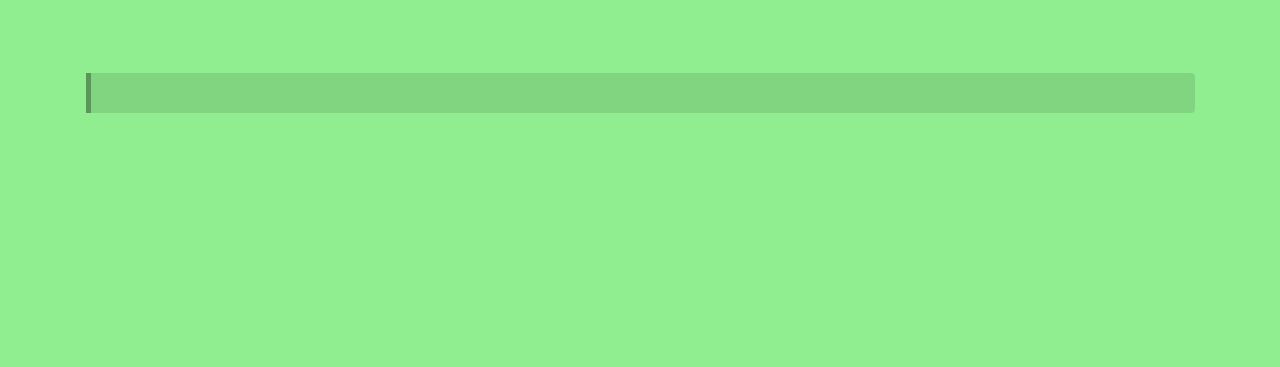
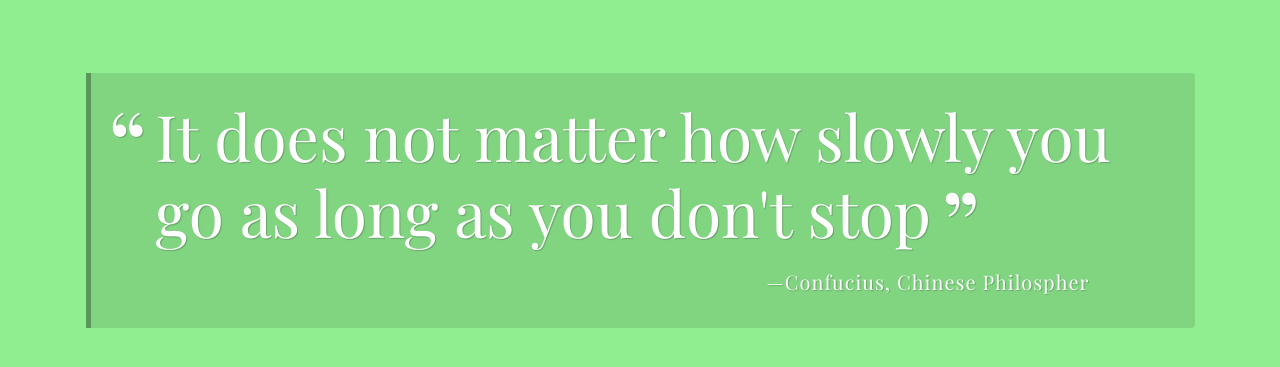
Before and after one commit to DanB-Web/FSJSTechdegreeProject1, a plain HTML site: page index.html in a window 1280 px wide. Shown: the part 147-514 px from the top of the page. Drawn offline with nearby package versions, Linux system fonts and the light colour scheme; a web font is replaced by a local one.

Commit message:
Update index.html
Added initial quote to HTML after Slack review

```diff
--- a/index.html
+++ b/index.html
@@ -21,7 +21,9 @@
 
             <div id="quote-box" class="quote-box">
 
-            <!-- QUOTES -->
+              <p class="quote">It does not matter how slowly you go as long as you don't stop
+              </p>
+              <p class="source">Confucius, Chinese Philospher</p>
 
           </script>
 
```
